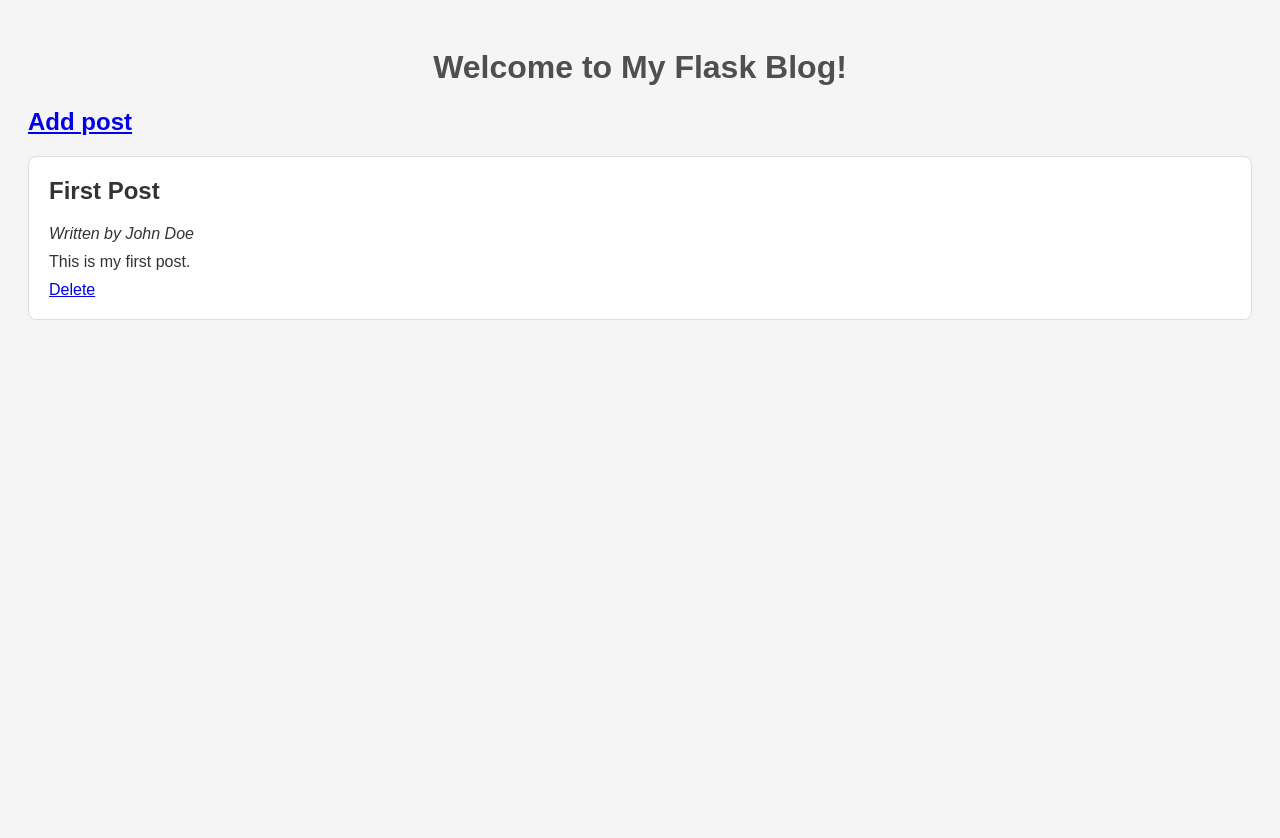
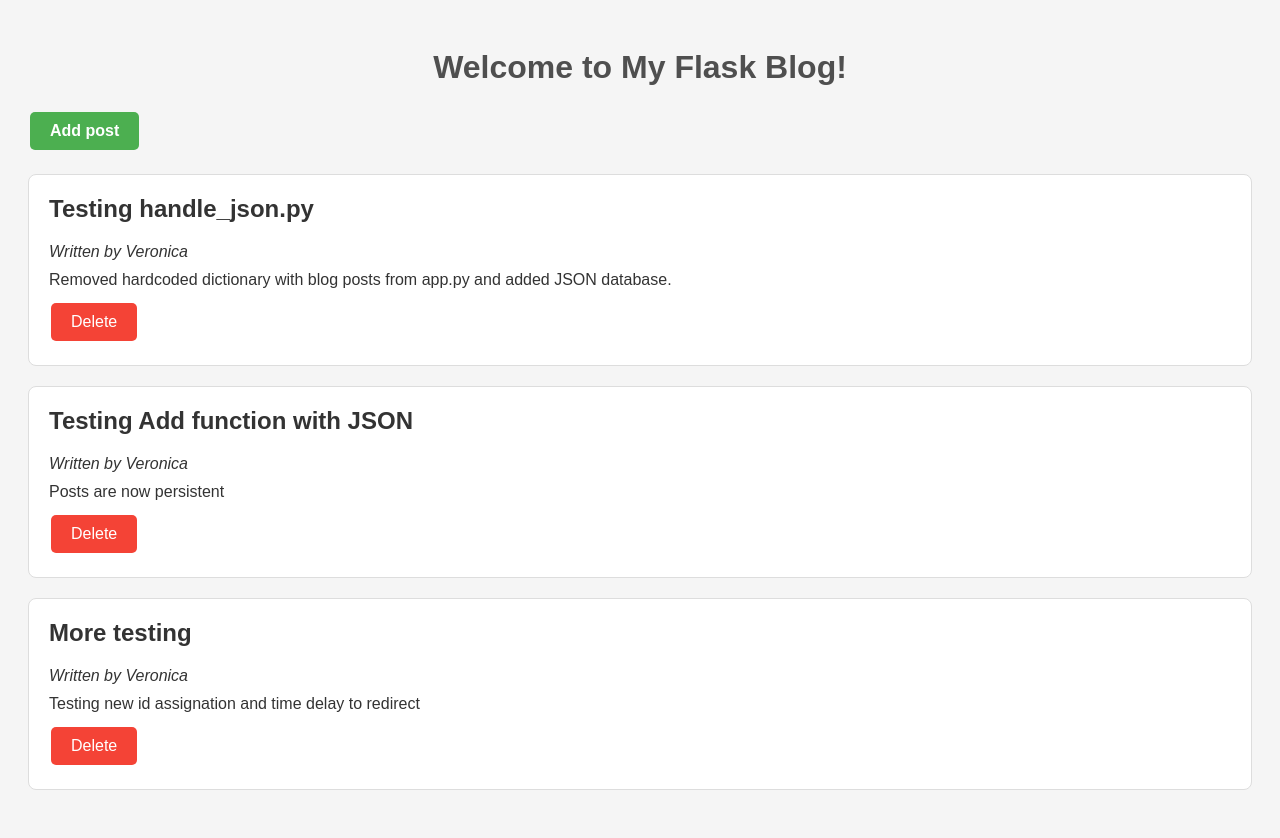
Before and after one commit to VeronicaLobos/Masterblog, a Flask app: page / in a window 1280 px wide. Before the commit the page ends 320 px from the top, so only its background shows below. Run offline with Flask 3, Linux system fonts and the light colour scheme.

Commit message:
Implemented persistent storage, redirect with success message (add and delete)

```diff
--- a/app.py
+++ b/app.py
@@ -1,22 +1,19 @@
-from flask import Flask, render_template, request, jsonify
+from flask import Flask, render_template, request, jsonify, redirect, url_for
 import webbrowser
+import time
+from functools import wraps
+import handle_json
 
 app = Flask(__name__)
 
-BLOG_POSTS = [
-    {'id': 1, 'author': 'John Doe', 'title': 'First Post',
-     'content': 'This is my first post.'},
-    {'id': 2, 'author': 'Jane Doe', 'title': 'Second Post',
-     'content': 'This is another post.'},
-    # More blog posts can go here...
-]
 
 @app.route('/')
 def blog():
     """
     Renders the index.html template with the blog posts
     """
-    return render_template('index.html', posts=BLOG_POSTS)
+    return render_template('index.html',
+                           posts=handle_json.load_posts_from_json())
 
 
 @app.route('/add', methods=['GET', 'POST'])
@@ -33,33 +30,53 @@ def add_post():
 
     !!!! Should redirect to index in the future.
     """
+    blog_posts = handle_json.load_posts_from_json()
+
     if request.method == 'POST':
-        new_post = {
-            'id': len(BLOG_POSTS) + 1,
-            'author': request.form['author'],
-            'title': request.form['title'],
-            'content': request.form['content']
-        }
-        BLOG_POSTS.append(new_post)
-        ##  return jsonify({'message': 'Post added successfully'}), 200
-        return (f"Post added successfully:\n"
-                f"{BLOG_POSTS[-1]}") ##  temp for testing
-        ##  return redirect(url_for('index'))
+        ids = [post['id'] for post in blog_posts if 'id' in post]
+
+        try:
+            new_post = {
+                'id': max(ids) + 1 if ids else 1,
+                'author': request.form['author'],
+                'title': request.form['title'],
+                'content': request.form['content']
+            }
+            blog_posts.append(new_post)
+
+            handle_json.save_posts_to_json(blog_posts)
+            return render_template('success_message.html', status='added')
+
+        except TypeError as e:
+            return f"Invalid post data, some posts do not have an ID: {e}"
+
     return render_template('add.html')
 
 
 @app.route('/delete/<int:post_id>')
 def delete_post(post_id):
-    global BLOG_POSTS
-    BLOG_POSTS[:] = [post for post in BLOG_POSTS if post.get('id') != post_id]
-    ##  return jsonify({'message': 'Post deleted successfully'}), 200
-    return (f"Post deleted successfully:\n"
-            f"{BLOG_POSTS}")  ##  temp for testing
-    ##  return redirect(url_for('index'))
+    blog_posts_before = handle_json.load_posts_from_json()
+    post_count_before = len(blog_posts_before)
+
+    if post_count_before < 1:
+        return "There are no posts to delete."
+
+    blog_posts_after = [post for post in blog_posts_before if post.get('id') != post_id]
+    post_count_after = len(blog_posts_after)
+
+    handle_json.save_posts_to_json(blog_posts_after)
+
+    if post_count_after < post_count_before:
+        # Post was successfully deleted
+        return render_template('success_message.html', status='deleted')
+    else:
+        return jsonify({'error': 'Post not found or could not be deleted.'}), 404
+
+
 
 """
 @app.route('/update/<int:post_id>', methods=['GET', 'POST'])
-def update(post_id):
+def update_post(post_id):
     # Fetch the blog posts from the JSON file
     post = fetch_post_by_id(post_id)
     if post is None:
@@ -75,7 +92,6 @@ def update(post_id):
     return render_template('update.html', post=post)
 """
 
-
 if __name__ == '__main__':
     webbrowser.open_new('http://127.0.0.1:5001/')
     app.run(host="0.0.0.0", port=5001, debug=True)
--- /dev/null
+++ b/data/blog_posts.json
@@ -0,0 +1,20 @@
+[
+    {
+        "id": 2,
+        "author": "Veronica",
+        "title": "Testing handle_json.py",
+        "content": "Removed hardcoded dictionary with blog posts from app.py and added JSON database."
+    },
+    {
+        "id": 3,
+        "author": "Veronica",
+        "title": "Testing Add function with JSON",
+        "content": "Posts are now persistent"
+    },
+    {
+        "id": 4,
+        "author": "Veronica",
+        "title": "More testing",
+        "content": "Testing new id assignation and time delay to redirect"
+    }
+]
--- /dev/null
+++ b/handle_json.py
@@ -0,0 +1,38 @@
+import json
+import os
+
+file_name = 'data/blog_posts.json'
+
+
+def load_posts_from_json():
+    """
+
+    """
+    blog_posts = [
+        {'id': 1, 'author': 'John Doe', 'title': 'First Post',
+         'content': 'This is my first post.'},
+        {'id': 2, 'author': 'Jane Doe', 'title': 'Second Post',
+         'content': 'This is another post.'},
+    ]
+
+    try:
+        if not os.path.exists(file_name):
+            with open(file_name, 'w', encoding='utf-8') as handle:
+                json.dump(blog_posts, handle, indent=4)
+
+        with open(file_name, 'r', encoding='utf-8') as handle:
+            return json.load(handle)
+
+    except FileNotFoundError as e:
+        print(e)
+    except json.JSONDecodeError as e:
+        print(e)
+    return []
+
+
+def save_posts_to_json(updated_posts):
+    """
+
+    """
+    with open(file_name, 'w', encoding='utf-8') as handle:
+        json.dump(updated_posts, handle, indent=4)
--- a/static/style.css
+++ b/static/style.css
@@ -25,3 +25,25 @@ h1 {
 .post p {
     margin: 10px 0;
 }
+
+.button {
+    background-color: #4CAF50; /* Green */
+    border: none;
+    color: white;
+    padding: 10px 20px;
+    text-align: center;
+    text-decoration: none;
+    display: inline-block;
+    font-size: 16px;
+    margin: 4px 2px;
+    cursor: pointer;
+    border-radius: 5px; /* Rounded corners */
+}
+
+.button-delete{
+    background-color: #f44336; /*red*/
+}
+
+.button-update{
+    background-color: #008CBA; /*blue*/
+}
--- a/templates/index.html
+++ b/templates/index.html
@@ -8,13 +8,13 @@
 </head>
 <body>
     <h1>Welcome to My Flask Blog!</h1>
-    <h2><a href="{{ url_for('add_post') }}">Add post</a></h2>
+    <h2><a href="{{ url_for('add_post') }}" class="button">Add post</a></h2>
     {% for post in posts %}
     <div class="post">
             <h2>{{ post['title'] }}</h2>
             <p><em>Written by {{ post['author'] }}</em></p>
             <p>{{ post['content'] }}</p>
-            <a href="{{ url_for('delete_post', post_id=post['id']) }}">Delete</a>
+            <a href="{{ url_for('delete_post', post_id=post['id']) }}" class="button button-delete">Delete</a>
     </div>
     {% endfor %}
 </body>
```
Also changed, not shown: templates/success_message.html (added, +16 -0 lines).
